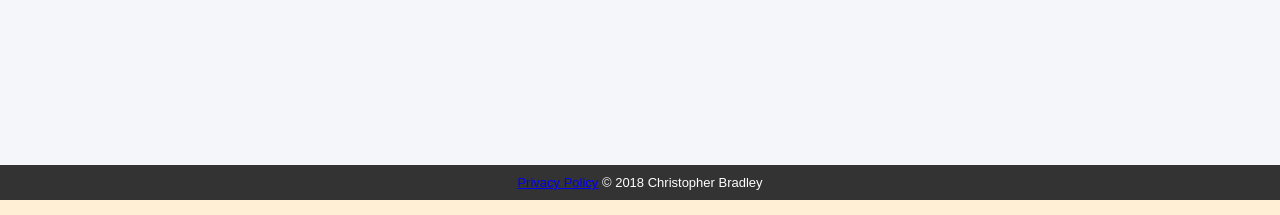
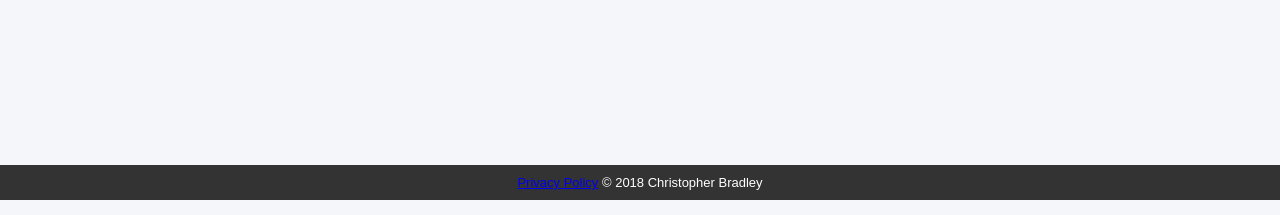
Before and after one commit to cgbradley/cgbradley.github.io, a PHP site: page /contact/index.html in a window 1280 px wide. Shown: the part 585-800 px from the top of the page. Run offline with PHP 8.4, Linux system fonts and the light colour scheme.

Commit message:
Update main.css

```diff
--- a/css/main.css
+++ b/css/main.css
@@ -42,8 +42,10 @@ body {
      }
 html{ height:100%; margin:0; }
 
-footer{ height:50px; background:PapayaWhip; }
-
+footer{ height:50px;  }
+footer{
+  margin-top:auto;
+}
 /* Trick */
 body{
   display:flex;
```
